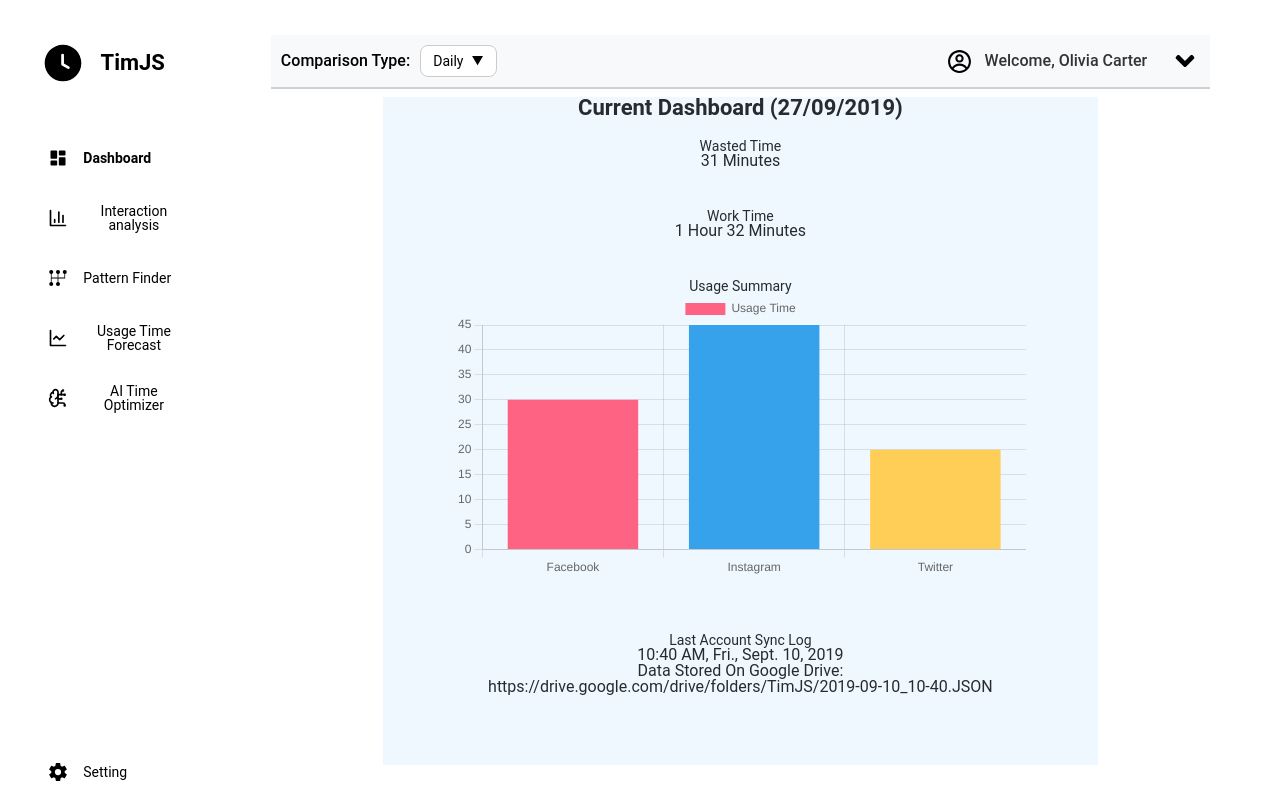
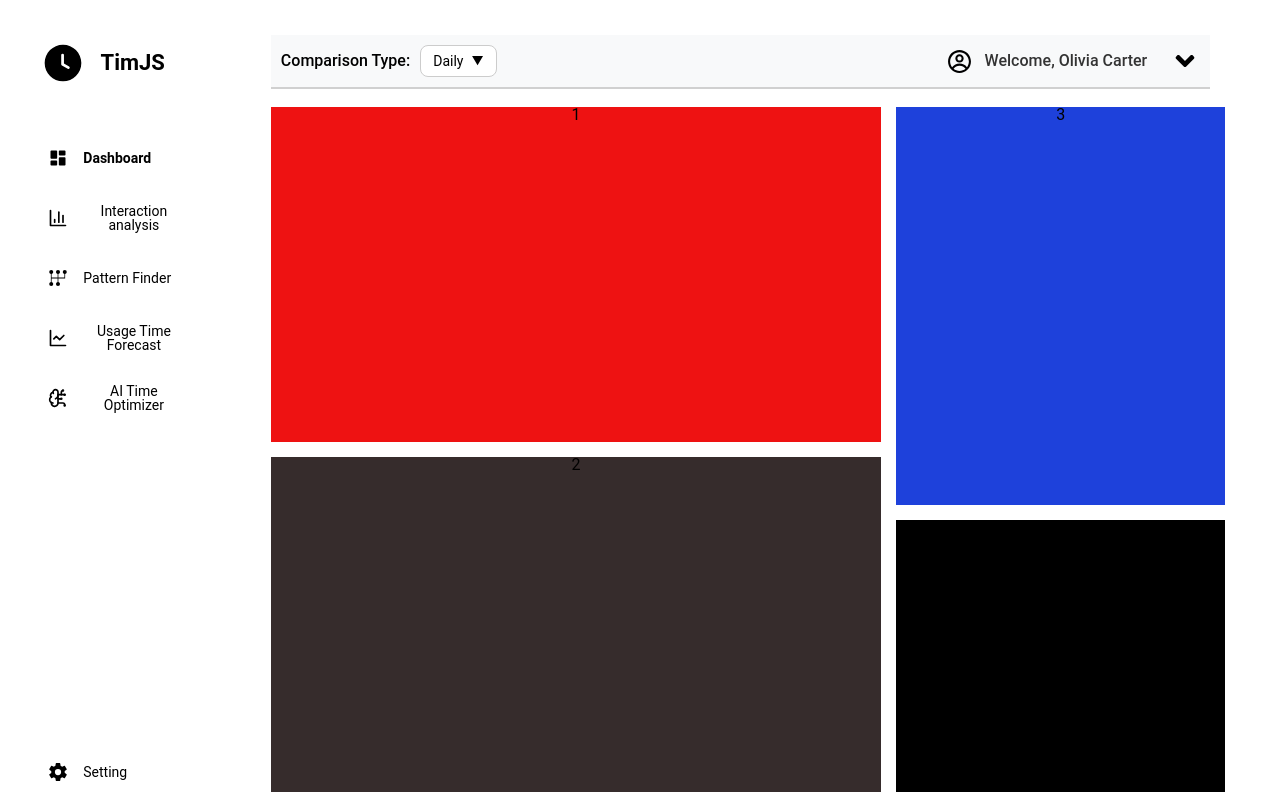
Before and after one commit to MohammedKamalAlsyd/TimJS, a React (Vite) app in the folder TimJS/: page /dashboard in a window 1280 px wide. Built offline with nearby package versions, Linux system fonts and the light colour scheme.

Commit message:
Adding Layout For TIme Tracker Page

```diff
--- a/TimJS/src/assets/pages/HomePage.jsx
+++ /dev/null
@@ -1,76 +0,0 @@
-import React from 'react';
-import styled from 'styled-components';
-import { Bar } from 'react-chartjs-2';
-import 'chart.js/auto';
-
-const PageContainer = styled.div`
-  font-family: Roboto, Inter, sans-serif;
-  color: #272B30;
-  text-align: center;
-  background-color: aliceblue;
-  height: 100vh;
-  display: flex;
-  flex-direction: column;
-  align-items: center;
-  overflow-y: auto;
-`;
-
-const Header = styled.h1`
-  font-size: 22px;
-  font-weight: 700;
-`;
-
-const SubHeader = styled.h2`
-  font-size: 14px;
-  font-weight: 400;
-`;
-
-const Section = styled.div`
-  width: 80%;
-  margin: 20px 0;
-`;
-
-const ChartContainer = styled.div`
-  width: 100%;
-  height: 300px;
-`;
-
-const data = {
-  labels: ['Facebook', 'Instagram', 'Twitter'],
-  datasets: [
-    {
-      label: 'Usage Time',
-      data: [30, 45, 20],
-      backgroundColor: ['#FF6384', '#36A2EB', '#FFCE56'],
-    },
-  ],
-};
-
-const HomePage = () => {
-  return (
-    <PageContainer>
-      <Header>Current Dashboard (27/09/2019)</Header>
-      <Section>
-        <SubHeader>Wasted Time</SubHeader>
-        <p>31 Minutes</p>
-      </Section>
-      <Section>
-        <SubHeader>Work Time</SubHeader>
-        <p>1 Hour 32 Minutes</p>
-      </Section>
-      <Section>
-        <SubHeader>Usage Summary</SubHeader>
-        <ChartContainer>
-          <Bar data={data} />
-        </ChartContainer>
-      </Section>
-      <Section>
-        <SubHeader>Last Account Sync Log</SubHeader>
-        <p>10:40 AM, Fri., Sept. 10, 2019</p>
-        <p>Data Stored On Google Drive: https://drive.google.com/drive/folders/TimJS/2019-09-10_10-40.JSON</p>
-      </Section>
-    </PageContainer>
-  );
-};
-
-export default HomePage;
--- /dev/null
+++ b/TimJS/src/assets/pages/TimeTracker.jsx
@@ -0,0 +1,20 @@
+import React from 'react';
+import '../styles/TimeTracker.css'
+import { Box } from '@chakra-ui/react';
+
+const TimeTracker = () => {
+  return (
+    <Box className='dashboard-container'>
+      <Box className="current_dashboard">1</Box>
+      <Box className="previous_dashboard">2</Box>
+      <Box className="usage_summary">3</Box>
+      <div class="item item-4" style={{background:'black'}}>4</div>
+
+
+
+
+    </Box>
+  );
+};
+
+export default TimeTracker;
--- /dev/null
+++ b/TimJS/src/assets/styles/TimeTracker.css
@@ -0,0 +1,25 @@
+.dashboard-container{
+    position: relative;
+    display: grid;
+    grid-template-columns: 65% 35%;
+    grid-template-rows: 34vh 6vh 6vh 34vh;
+    grid-gap: 15px;
+    width: 100%;
+    height: 100%;
+    padding: 10px 0px 0px 0px;
+}
+
+.current_dashboard {
+    grid-area: 1 / 1 / 3 / 2;
+    background-color: rgb(238, 18, 18);
+}
+
+.previous_dashboard {
+    grid-area: 3 / 1 / -1 / 2;
+    background-color: rgb(54, 44, 44);
+}
+
+.usage_summary {
+    grid-area: 1 / 2 / 4 / -1;
+    background-color: rgb(30, 65, 219);
+}
--- a/TimJS/src/routes.jsx
+++ b/TimJS/src/routes.jsx
@@ -2,7 +2,7 @@
 import React from 'react';
 import {Route, Routes} from 'react-router-dom';
 import EmptyPage from './assets/pages/empty';
-import Dashboard from './assets/pages/HomePage';
+import Dashboard from './assets/pages/TimeTracker';
 
 
 const routes = [
```
